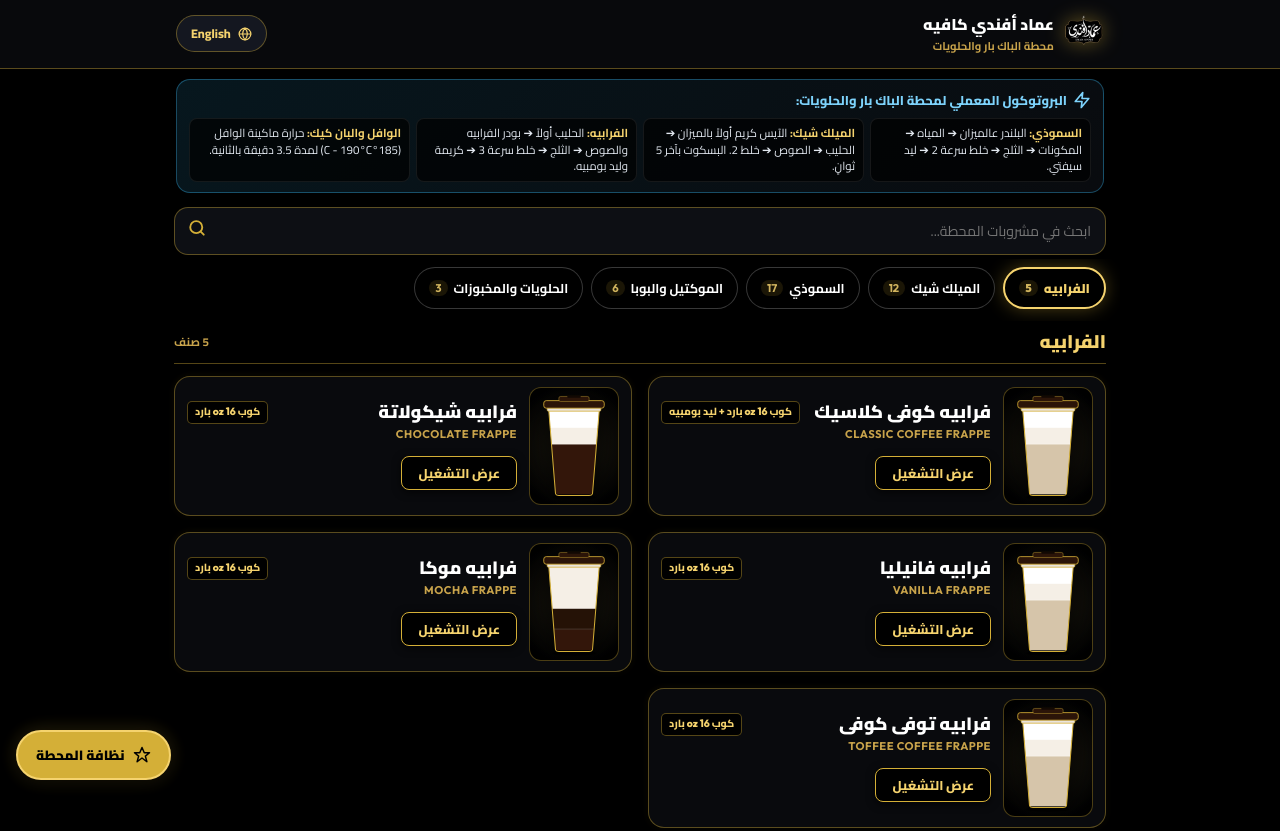
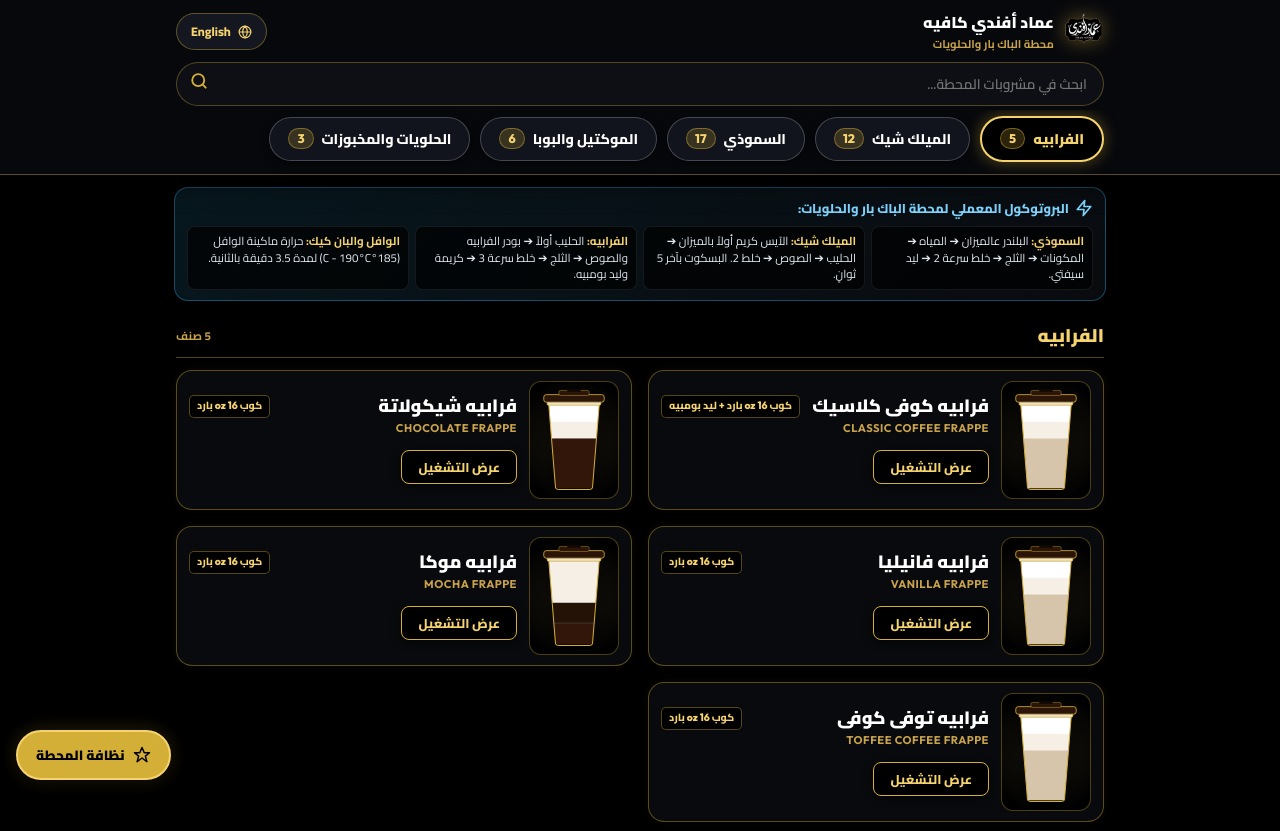
Before and after one commit to aliokaasha94-code/Recipe, a plain HTML site: page 3-backbar-station/index.html in a window 1280 px wide. Shown: the top 831 px of the page. Drawn offline with Linux system fonts and the light colour scheme.

Commit message:
fix(ui): make category navigation bar and search sticky fixed at top on scroll, expand pill dimensions, and eliminate clipping

```diff
--- a/1-espresso-station/style.css
+++ b/1-espresso-station/style.css
@@ -77,21 +77,28 @@ body {
 .brand-header {
   position: sticky;
   top: 0;
-  z-index: 100;
-  background: rgba(9, 10, 13, 0.96);
-  backdrop-filter: blur(16px);
-  -webkit-backdrop-filter: blur(16px);
+  z-index: 200;
+  background: rgba(8, 9, 13, 0.98);
+  backdrop-filter: blur(20px);
+  -webkit-backdrop-filter: blur(20px);
   border-bottom: 1.5px solid var(--border-gold);
+  box-shadow: 0 4px 24px rgba(0, 0, 0, 0.88);
   width: 100%;
 }
 
 .header-inner {
   max-width: 960px;
   margin: 0 auto;
-  padding: 10px 16px;
+  width: 100%;
+  display: flex;
+  flex-direction: column;
+}
+
+.brand-top-bar {
   display: flex;
   align-items: center;
   justify-content: space-between;
+  padding: 8px 16px 2px;
   gap: 12px;
 }
 
@@ -190,7 +197,8 @@ body {
    SEARCH BAR
    ======================================================== */
 .search-container {
-  padding: 10px 14px 4px;
+  padding: 4px 16px 4px;
+  width: 100%;
 }
 
 .search-box-wrap {
@@ -200,21 +208,26 @@ body {
 
 .search-box {
   width: 100%;
-  background: #0d0f14;
-  border: 1.5px solid rgba(212, 175, 55, 0.4);
-  border-radius: var(--radius-md);
-  padding: 10px 14px 10px 40px;
+  background: #0d0f15;
+  border: 1.5px solid rgba(212, 175, 55, 0.35);
+  border-radius: var(--radius-full);
+  padding: 8px 16px 8px 42px;
   color: #ffffff;
   font-family: var(--font-arabic);
-  font-size: 0.88rem;
+  font-size: 0.86rem;
+  font-weight: 600;
   outline: none;
-  transition: all 0.25s ease;
+  transition: all 0.22s ease;
+}
+
+html[dir="ltr"] .search-box {
+  padding: 8px 42px 8px 16px;
 }
 
 .search-box:focus {
   border-color: var(--gold-bright);
-  box-shadow: 0 0 16px var(--gold-glow);
-  background: #12151c;
+  box-shadow: 0 0 14px var(--gold-glow);
+  background: #141720;
 }
 
 .search-icon-pos {
@@ -227,16 +240,24 @@ body {
   pointer-events: none;
 }
 
+html[dir="ltr"] .search-icon-pos {
+  left: auto;
+  right: 14px;
+}
+
 /* ========================================================
-   HORIZONTAL CATEGORY PILLS (NO "ALL" TAB)
+   HORIZONTAL CATEGORY PILLS (TALLER, COMFORTABLE & FIXED)
    ======================================================== */
 .filter-tabs {
   display: flex;
-  gap: 8px;
+  gap: 10px;
   overflow-x: auto;
-  padding: 8px 14px 12px;
+  overflow-y: hidden;
+  padding: 6px 16px 12px;
   scrollbar-width: none;
+  -ms-overflow-style: none;
   -webkit-overflow-scrolling: touch;
+  align-items: center;
 }
 
 .filter-tabs::-webkit-scrollbar {
@@ -245,20 +266,28 @@ body {
 
 .menu-cat-pill {
   white-space: nowrap;
-  background: #000000;
+  background: #11141c;
   border: 1.5px solid rgba(255, 255, 255, 0.22);
   color: #ffffff;
-  padding: 7px 14px;
+  padding: 8px 18px;
+  min-height: 42px;
   border-radius: var(--radius-full);
   font-family: var(--font-arabic);
-  font-size: 0.80rem;
-  font-weight: 700;
+  font-size: 0.88rem;
+  font-weight: 800;
   cursor: pointer;
   transition: all 0.2s cubic-bezier(0.16, 1, 0.3, 1);
-  display: flex;
+  display: inline-flex;
   align-items: center;
-  gap: 6px;
+  justify-content: center;
+  gap: 8px;
   flex-shrink: 0;
+  box-shadow: 0 2px 8px rgba(0, 0, 0, 0.6);
+}
+
+.menu-cat-pill:hover {
+  border-color: rgba(212, 175, 55, 0.5);
+  background: #161a26;
 }
 
 .menu-cat-pill:active {
@@ -269,25 +298,30 @@ body {
   background: #000000;
   color: var(--gold-bright);
   border: 2px solid var(--gold-bright);
-  box-shadow: 0 0 18px rgba(212, 175, 55, 0.35);
+  box-shadow: 0 0 16px rgba(212, 175, 55, 0.4);
   font-weight: 900;
 }
 
 .cat-count-badge {
   font-family: var(--font-latin);
-  font-size: 0.70rem;
-  opacity: 0.85;
-  background: rgba(212, 175, 55, 0.15);
+  font-size: 0.78rem;
+  font-weight: 800;
+  background: rgba(212, 175, 55, 0.2);
+  border: 1px solid rgba(212, 175, 55, 0.45);
   color: var(--gold-bright);
-  padding: 1px 6px;
+  padding: 2px 8px;
   border-radius: var(--radius-full);
+  display: inline-flex;
+  align-items: center;
+  justify-content: center;
+  min-width: 22px;
 }
 
 /* ========================================================
    CONTENT AREA & STACKED DRINK CARDS
    ======================================================== */
 .content-area {
-  padding: 6px 14px 30px;
+  padding: 16px 16px 36px;
   width: 100%;
 }
 
--- a/2-traditional-station/style.css
+++ b/2-traditional-station/style.css
@@ -77,21 +77,28 @@ body {
 .brand-header {
   position: sticky;
   top: 0;
-  z-index: 100;
-  background: rgba(9, 10, 13, 0.96);
-  backdrop-filter: blur(16px);
-  -webkit-backdrop-filter: blur(16px);
+  z-index: 200;
+  background: rgba(8, 9, 13, 0.98);
+  backdrop-filter: blur(20px);
+  -webkit-backdrop-filter: blur(20px);
   border-bottom: 1.5px solid var(--border-gold);
+  box-shadow: 0 4px 24px rgba(0, 0, 0, 0.88);
   width: 100%;
 }
 
 .header-inner {
   max-width: 960px;
   margin: 0 auto;
-  padding: 10px 16px;
+  width: 100%;
+  display: flex;
+  flex-direction: column;
+}
+
+.brand-top-bar {
   display: flex;
   align-items: center;
   justify-content: space-between;
+  padding: 8px 16px 2px;
   gap: 12px;
 }
 
@@ -190,7 +197,8 @@ body {
    SEARCH BAR
    ======================================================== */
 .search-container {
-  padding: 10px 14px 4px;
+  padding: 4px 16px 4px;
+  width: 100%;
 }
 
 .search-box-wrap {
@@ -200,21 +208,26 @@ body {
 
 .search-box {
   width: 100%;
-  background: #0d0f14;
-  border: 1.5px solid rgba(212, 175, 55, 0.4);
-  border-radius: var(--radius-md);
-  padding: 10px 14px 10px 40px;
+  background: #0d0f15;
+  border: 1.5px solid rgba(212, 175, 55, 0.35);
+  border-radius: var(--radius-full);
+  padding: 8px 16px 8px 42px;
   color: #ffffff;
   font-family: var(--font-arabic);
-  font-size: 0.88rem;
+  font-size: 0.86rem;
+  font-weight: 600;
   outline: none;
-  transition: all 0.25s ease;
+  transition: all 0.22s ease;
+}
+
+html[dir="ltr"] .search-box {
+  padding: 8px 42px 8px 16px;
 }
 
 .search-box:focus {
   border-color: var(--gold-bright);
-  box-shadow: 0 0 16px var(--gold-glow);
-  background: #12151c;
+  box-shadow: 0 0 14px var(--gold-glow);
+  background: #141720;
 }
 
 .search-icon-pos {
@@ -227,16 +240,24 @@ body {
   pointer-events: none;
 }
 
+html[dir="ltr"] .search-icon-pos {
+  left: auto;
+  right: 14px;
+}
+
 /* ========================================================
-   HORIZONTAL CATEGORY PILLS (NO "ALL" TAB)
+   HORIZONTAL CATEGORY PILLS (TALLER, COMFORTABLE & FIXED)
    ======================================================== */
 .filter-tabs {
   display: flex;
-  gap: 8px;
+  gap: 10px;
   overflow-x: auto;
-  padding: 8px 14px 12px;
+  overflow-y: hidden;
+  padding: 6px 16px 12px;
   scrollbar-width: none;
+  -ms-overflow-style: none;
   -webkit-overflow-scrolling: touch;
+  align-items: center;
 }
 
 .filter-tabs::-webkit-scrollbar {
@@ -245,20 +266,28 @@ body {
 
 .menu-cat-pill {
   white-space: nowrap;
-  background: #000000;
+  background: #11141c;
   border: 1.5px solid rgba(255, 255, 255, 0.22);
   color: #ffffff;
-  padding: 7px 14px;
+  padding: 8px 18px;
+  min-height: 42px;
   border-radius: var(--radius-full);
   font-family: var(--font-arabic);
-  font-size: 0.80rem;
-  font-weight: 700;
+  font-size: 0.88rem;
+  font-weight: 800;
   cursor: pointer;
   transition: all 0.2s cubic-bezier(0.16, 1, 0.3, 1);
-  display: flex;
+  display: inline-flex;
   align-items: center;
-  gap: 6px;
+  justify-content: center;
+  gap: 8px;
   flex-shrink: 0;
+  box-shadow: 0 2px 8px rgba(0, 0, 0, 0.6);
+}
+
+.menu-cat-pill:hover {
+  border-color: rgba(212, 175, 55, 0.5);
+  background: #161a26;
 }
 
 .menu-cat-pill:active {
@@ -269,25 +298,30 @@ body {
   background: #000000;
   color: var(--gold-bright);
   border: 2px solid var(--gold-bright);
-  box-shadow: 0 0 18px rgba(212, 175, 55, 0.35);
+  box-shadow: 0 0 16px rgba(212, 175, 55, 0.4);
   font-weight: 900;
 }
 
 .cat-count-badge {
   font-family: var(--font-latin);
-  font-size: 0.70rem;
-  opacity: 0.85;
-  background: rgba(212, 175, 55, 0.15);
+  font-size: 0.78rem;
+  font-weight: 800;
+  background: rgba(212, 175, 55, 0.2);
+  border: 1px solid rgba(212, 175, 55, 0.45);
   color: var(--gold-bright);
-  padding: 1px 6px;
+  padding: 2px 8px;
   border-radius: var(--radius-full);
+  display: inline-flex;
+  align-items: center;
+  justify-content: center;
+  min-width: 22px;
 }
 
 /* ========================================================
    CONTENT AREA & STACKED DRINK CARDS
    ======================================================== */
 .content-area {
-  padding: 6px 14px 30px;
+  padding: 16px 16px 36px;
   width: 100%;
 }
 
--- a/3-backbar-station/index.html
+++ b/3-backbar-station/index.html
@@ -8,7 +8,7 @@
   <meta name="apple-mobile-web-app-status-bar-style" content="black-translucent">
   <title>عماد أفندي | محطة الباك بار والحلويات</title>
   <link rel="icon" type="image/png" href="assets/emad-logo.png">
-  <link rel="stylesheet" href="style.css?v=10.0">
+  <link rel="stylesheet" href="style.css?v=11.0">
   <style>
     .rules-banner {
       margin: 10px 16px 4px;
@@ -47,9 +47,10 @@
 </head>
 <body>
 
-  <!-- Top Sticky Navigation Header -->
+  <!-- Top Sticky Navigation Hub (Fixed Brand + Search + Category Bar on Scroll) -->
   <header class="brand-header">
     <div class="header-inner">
+      <div class="brand-top-bar">
         <div class="brand-info">
           <div class="brand-logo-container">
             <img src="assets/emad-logo.png" alt="عماد أفندي" class="brand-logo">
@@ -66,13 +67,27 @@
           </button>
         </div>
       </div>
+
+      <!-- Search Bar -->
+      <div class="search-container">
+        <div class="search-box-wrap">
+          <input type="text" class="search-box" id="search-box" placeholder="ابحث في مشروبات وحلويات المحطة...">
+          <span class="search-icon-pos">
+            <svg width="18" height="18" viewBox="0 0 24 24" fill="none" stroke="#d4af37" stroke-width="2.5" stroke-linecap="round" stroke-linejoin="round"><circle cx="11" cy="11" r="8"/><line x1="21" y1="21" x2="16.65" y2="16.65"/></svg>
+          </span>
+        </div>
+      </div>
+
+      <!-- Horizontal Category Pills (Taller & Fixed in Front of Barista) -->
+      <div class="filter-tabs" id="filter-tabs"></div>
+    </div>
   </header>
 
   <!-- Main App Layout Container -->
   <div class="app-main-layout">
 
     <!-- Golden Rules of the Station -->
-    <div class="rules-banner">
+    <div class="rules-banner" style="margin: 12px 14px 4px;">
       <div class="rules-title">
         <svg width="18" height="18" viewBox="0 0 24 24" fill="none" stroke="#7dd3fc" stroke-width="2.2" stroke-linecap="round" stroke-linejoin="round"><polygon points="13 2 3 14 12 14 11 22 21 10 12 10 13 2"/></svg>
         <span>البروتوكول المعملي لمحطة الباك بار والحلويات:</span>
@@ -92,19 +107,6 @@
         </div>
       </div>
     </div>
-
-    <!-- Search Bar -->
-    <div class="search-container">
-      <div class="search-box-wrap">
-        <input type="text" class="search-box" id="search-box" placeholder="ابحث في مشروبات وحلويات المحطة...">
-        <span class="search-icon-pos">
-          <svg width="18" height="18" viewBox="0 0 24 24" fill="none" stroke="#d4af37" stroke-width="2.5" stroke-linecap="round" stroke-linejoin="round"><circle cx="11" cy="11" r="8"/><line x1="21" y1="21" x2="16.65" y2="16.65"/></svg>
-        </span>
-      </div>
-    </div>
-
-    <!-- Horizontal Category Pills (NO "ALL" TAB) -->
-    <div class="filter-tabs" id="filter-tabs"></div>
 
     <!-- Grid Content Area (Visual Drink Cards) -->
     <main class="content-area" id="content-area">
@@ -157,8 +159,8 @@
     </div>
   </div>
 
-  <script src="drink-visuals.js?v=10.0"></script>
-  <script src="app.js?v=10.0"></script>
+  <script src="drink-visuals.js?v=11.0"></script>
+  <script src="app.js?v=11.0"></script>
   <script>
     document.addEventListener('DOMContentLoaded', () => {
       window.app = new StationApp('recipes.json');
--- a/3-backbar-station/style.css
+++ b/3-backbar-station/style.css
@@ -77,21 +77,28 @@ body {
 .brand-header {
   position: sticky;
   top: 0;
-  z-index: 100;
-  background: rgba(9, 10, 13, 0.96);
-  backdrop-filter: blur(16px);
-  -webkit-backdrop-filter: blur(16px);
+  z-index: 200;
+  background: rgba(8, 9, 13, 0.98);
+  backdrop-filter: blur(20px);
+  -webkit-backdrop-filter: blur(20px);
   border-bottom: 1.5px solid var(--border-gold);
+  box-shadow: 0 4px 24px rgba(0, 0, 0, 0.88);
   width: 100%;
 }
 
 .header-inner {
   max-width: 960px;
   margin: 0 auto;
-  padding: 10px 16px;
+  width: 100%;
+  display: flex;
+  flex-direction: column;
+}
+
+.brand-top-bar {
   display: flex;
   align-items: center;
   justify-content: space-between;
+  padding: 8px 16px 2px;
   gap: 12px;
 }
 
@@ -190,7 +197,8 @@ body {
    SEARCH BAR
    ======================================================== */
 .search-container {
-  padding: 10px 14px 4px;
+  padding: 4px 16px 4px;
+  width: 100%;
 }
 
 .search-box-wrap {
@@ -200,21 +208,26 @@ body {
 
 .search-box {
   width: 100%;
-  background: #0d0f14;
-  border: 1.5px solid rgba(212, 175, 55, 0.4);
-  border-radius: var(--radius-md);
-  padding: 10px 14px 10px 40px;
+  background: #0d0f15;
+  border: 1.5px solid rgba(212, 175, 55, 0.35);
+  border-radius: var(--radius-full);
+  padding: 8px 16px 8px 42px;
   color: #ffffff;
   font-family: var(--font-arabic);
-  font-size: 0.88rem;
+  font-size: 0.86rem;
+  font-weight: 600;
   outline: none;
-  transition: all 0.25s ease;
+  transition: all 0.22s ease;
+}
+
+html[dir="ltr"] .search-box {
+  padding: 8px 42px 8px 16px;
 }
 
 .search-box:focus {
   border-color: var(--gold-bright);
-  box-shadow: 0 0 16px var(--gold-glow);
-  background: #12151c;
+  box-shadow: 0 0 14px var(--gold-glow);
+  background: #141720;
 }
 
 .search-icon-pos {
@@ -227,16 +240,24 @@ body {
   pointer-events: none;
 }
 
+html[dir="ltr"] .search-icon-pos {
+  left: auto;
+  right: 14px;
+}
+
 /* ========================================================
-   HORIZONTAL CATEGORY PILLS (NO "ALL" TAB)
+   HORIZONTAL CATEGORY PILLS (TALLER, COMFORTABLE & FIXED)
    ======================================================== */
 .filter-tabs {
   display: flex;
-  gap: 8px;
+  gap: 10px;
   overflow-x: auto;
-  padding: 8px 14px 12px;
+  overflow-y: hidden;
+  padding: 6px 16px 12px;
   scrollbar-width: none;
+  -ms-overflow-style: none;
   -webkit-overflow-scrolling: touch;
+  align-items: center;
 }
 
 .filter-tabs::-webkit-scrollbar {
@@ -245,20 +266,28 @@ body {
 
 .menu-cat-pill {
   white-space: nowrap;
-  background: #000000;
+  background: #11141c;
   border: 1.5px solid rgba(255, 255, 255, 0.22);
   color: #ffffff;
-  padding: 7px 14px;
+  padding: 8px 18px;
+  min-height: 42px;
   border-radius: var(--radius-full);
   font-family: var(--font-arabic);
-  font-size: 0.80rem;
-  font-weight: 700;
+  font-size: 0.88rem;
+  font-weight: 800;
   cursor: pointer;
   transition: all 0.2s cubic-bezier(0.16, 1, 0.3, 1);
-  display: flex;
+  display: inline-flex;
   align-items: center;
-  gap: 6px;
+  justify-content: center;
+  gap: 8px;
   flex-shrink: 0;
+  box-shadow: 0 2px 8px rgba(0, 0, 0, 0.6);
+}
+
+.menu-cat-pill:hover {
+  border-color: rgba(212, 175, 55, 0.5);
+  background: #161a26;
 }
 
 .menu-cat-pill:active {
@@ -269,25 +298,30 @@ body {
   background: #000000;
   color: var(--gold-bright);
   border: 2px solid var(--gold-bright);
-  box-shadow: 0 0 18px rgba(212, 175, 55, 0.35);
+  box-shadow: 0 0 16px rgba(212, 175, 55, 0.4);
   font-weight: 900;
 }
 
 .cat-count-badge {
   font-family: var(--font-latin);
-  font-size: 0.70rem;
-  opacity: 0.85;
-  background: rgba(212, 175, 55, 0.15);
+  font-size: 0.78rem;
+  font-weight: 800;
+  background: rgba(212, 175, 55, 0.2);
+  border: 1px solid rgba(212, 175, 55, 0.45);
   color: var(--gold-bright);
-  padding: 1px 6px;
+  padding: 2px 8px;
   border-radius: var(--radius-full);
+  display: inline-flex;
+  align-items: center;
+  justify-content: center;
+  min-width: 22px;
 }
 
 /* ========================================================
    CONTENT AREA & STACKED DRINK CARDS
    ======================================================== */
 .content-area {
-  padding: 6px 14px 30px;
+  padding: 16px 16px 36px;
   width: 100%;
 }
 
```
Also changed, not shown: 1-espresso-station/index.html (+10 -9 lines), 2-traditional-station/index.html (+20 -18 lines). Lines whose indentation alone changed are shown as unchanged.
